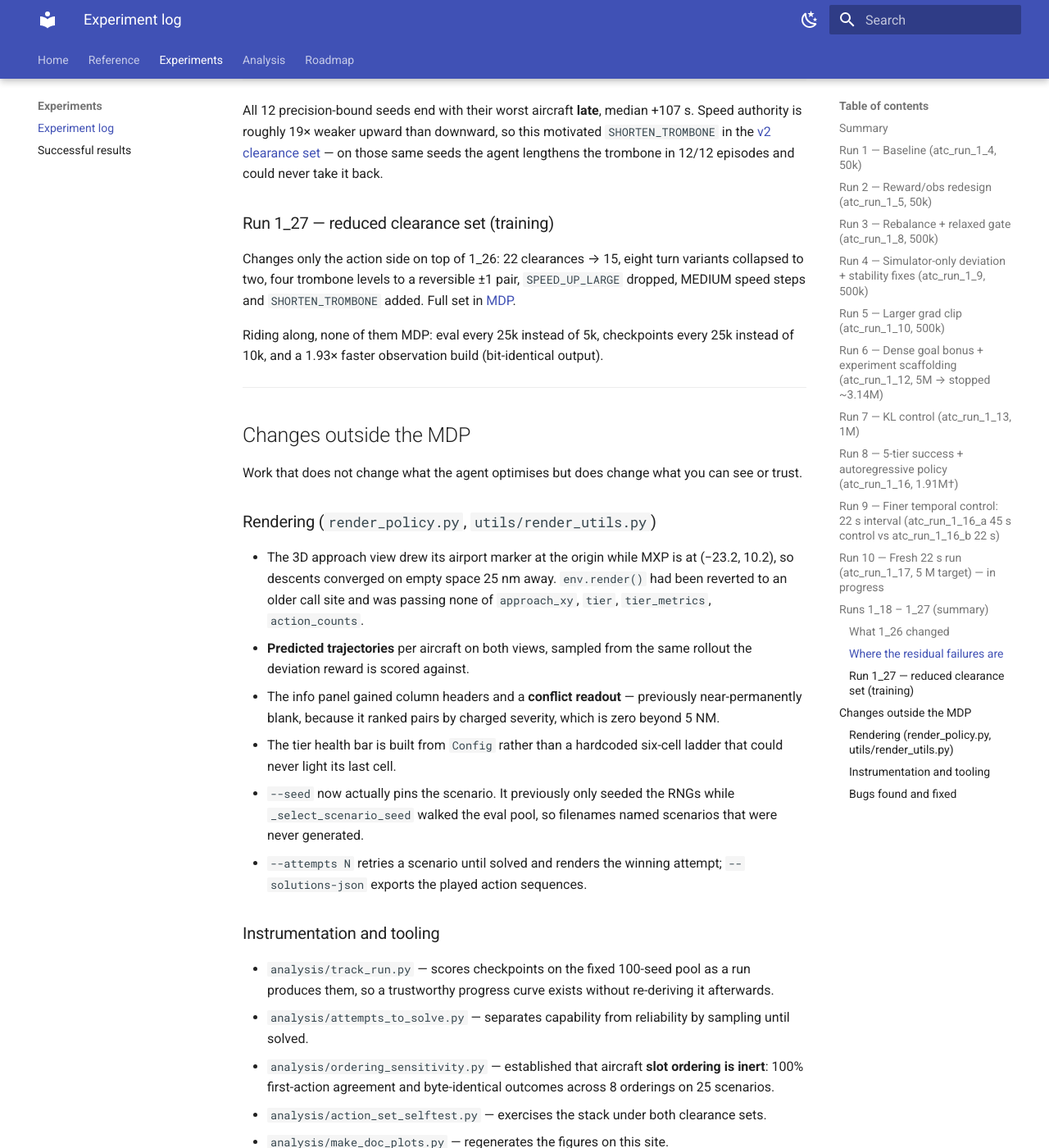
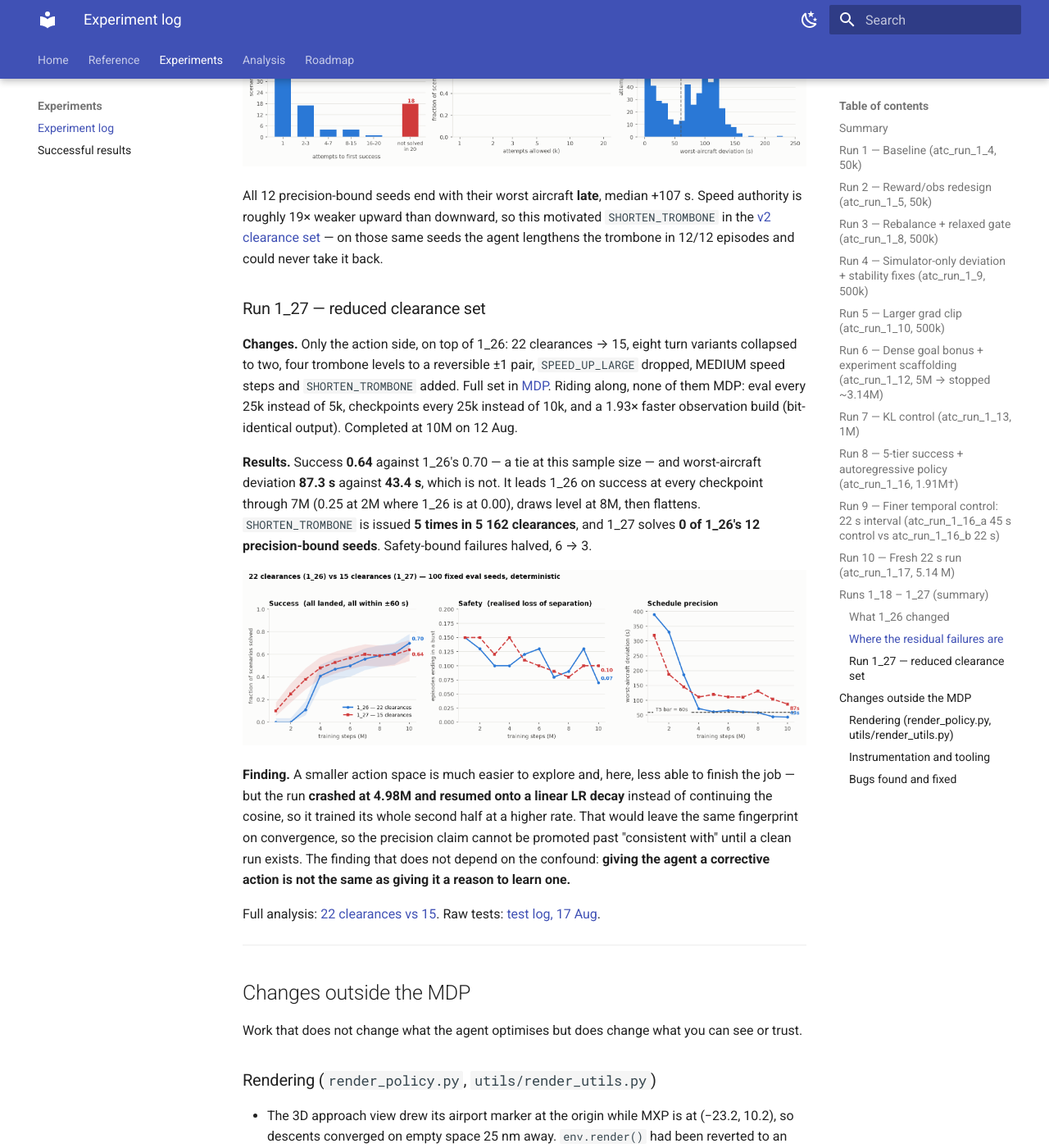
Before and after one commit to leander-grech/tada-single-agent-docs, an MkDocs documentation site: the page built from docs/experiments.md, in a window 1280 px wide and 1400 px high, scrolled down 14254 px. Shown: the whole window at 82% size. Built offline with MkDocs 1.6.1 and Material for MkDocs 9.7.7, drawn with Linux system fonts in a browser that asks for light colours; some of the changed text lies outside the part shown.

Commit message:
Close out runs 10 and 1_27 in the experiment log
Run 10 (atc_run_1_17) still carried a six-week-old "no results yet" placeholder.
It ran to 5.14M and finished at eval/mean_reward -37.2 against Run 8's +3.5 —
the 22 s action interval was tested cleanly, lost, and was reverted; every run
from 1_18 onward is back on 45 s.

Run 1_27's entry was still written as a forecast. Replaced with Changes /
Results / Finding, the overlaid training curve, and the confound.

Co-Authored-By: Claude Opus 5 <noreply@anthropic.com>
Claude-Session: https://claude.ai/code/session_012tziogGfyKpujb7tnwBAZt

```diff
--- a/docs/experiments.md
+++ b/docs/experiments.md
@@ -43,7 +43,7 @@ The `atc_run_1_N` suffix increments each launch; the relevant ones are noted per
 | 8 | `atc_run_1_16` | →7.1M† | **5-tier success** + autoregressive policy + per-scenario horizon + DOF action cost | **50% success peak** (@5.7M), ~30% plateau | worst-aircraft dev → **99 s** (ceiling broken); oscillates, not monotone |
 | 9a | `atc_run_1_16_a` | 2→4M | 45 s **control** (Run 8 ckpt @2M continued) | ~40% peak, then drifts | reproduces Run 8 plateau/oscillation |
 | 9b | `atc_run_1_16_b` | 2→4M | **½ interval 45→22 s** + warm-restart LR (`--initial-lr 1e-4`) | best per-AC dev (worst 99 s, tier1 0.98) but **regresses to ~0–10%** | 22 s transfer mid-run destabilising; inconclusive |
-| 10 | `atc_run_1_17` | 5M (running) | **fresh** 22 s run (clean interval test) | — *(early training)* | results pending |
+| 10 | `atc_run_1_17` | 5.14M | **fresh** 22 s run (clean interval test) | **−37.2** | 22 s **lost**; every run from `1_18` is back on 45 s |
 
 † Run 6 targeted 5M but was stopped at ~3.14M. `atc_run_1_11` (the launch that introduced
 the goal bonus + experiment-dir scaffolding) aborted at ~2k steps and was relaunched as run 6.
@@ -51,7 +51,7 @@ the goal bonus + experiment-dir scaffolding) aborted at ~2k steps and was relaun
 Run 8 replaces that gate with a 5-tier system; extended in-place to ~7.1M it reaches a **50% success
 peak** (~30% plateau) with the worst-aircraft deviation down to ~99 s. Runs 9a/9b spin off its 2M
 checkpoint to test the halved 22 s interval against a 45 s control; Run 10 (`atc_run_1_17`) is a
-fresh 22 s run still in early training.
+fresh 22 s run, which settled it — the halved interval lost and was reverted.
 
 ---
 
@@ -354,13 +354,20 @@ training. The per-aircraft deviation gain is real but did not hold. The interval
 
 ---
 
-## Run 10 — Fresh 22 s run (`atc_run_1_17`, 5 M target) — *in progress* { #run-10 }
+## Run 10 — Fresh 22 s run (`atc_run_1_17`, 5.14 M) { #run-10 }
 
-!!! warning "Early training — no results yet"
-    A fresh, from-scratch run on the 22 s regime (no warm restart), launched with a 5 M-step target
-    to give a clean read on finer temporal control. At the time of writing it is only ~12 k steps
-    in, so there are **no eval results to report** — this entry is a placeholder to fill once it has
-    trained. The doubled per-episode env-steps make this the most compute-heavy run so far.
+A fresh, from-scratch run on the 22 s regime (no warm restart), to give a clean read on finer
+temporal control after Run 9's warm-restart result was confounded by the mid-run regime change.
+Every step-count constant encoding an absolute duration was doubled in tandem.
+
+**Results.** Ran to 5.14 M steps. Final `eval/mean_reward` **−37.2**, against Run 8's **+3.5** on
+the same 45 s-trained lineage. The doubled per-episode env-steps also made it the most
+compute-heavy run to that date, for no return.
+
+**Finding — the 22 s interval was tested cleanly and lost.** It was reverted; every run from
+`1_18` onward is back on **45 s**, and `TIME_BETWEEN_ACTIONS` has not moved since. Acting twice as
+often did not buy finer control, it just doubled the credit-assignment horizon. The reference
+values on [MDP](mdp.md#episode-length) and [Training](training.md) are the 45 s ones.
 
 ---
 
@@ -433,14 +440,31 @@ authority is roughly 19× weaker upward than downward, so this motivated `SHORTE
 the [v2 clearance set](mdp.md#action-set-versions) — on those same
 seeds the agent lengthens the trombone in 12/12 episodes and could never take it back.
 
-### Run 1_27 — reduced clearance set (training)
+### Run 1_27 — reduced clearance set { #run-1_27 }
 
-Changes only the action side on top of 1_26: 22 clearances → 15, eight turn variants collapsed
-to two, four trombone levels to a reversible ±1 pair, `SPEED_UP_LARGE` dropped, MEDIUM speed
-steps and `SHORTEN_TROMBONE` added. Full set in [MDP](mdp.md#v2-clearances).
+**Changes.** Only the action side, on top of 1_26: 22 clearances → 15, eight turn variants
+collapsed to two, four trombone levels to a reversible ±1 pair, `SPEED_UP_LARGE` dropped, MEDIUM
+speed steps and `SHORTEN_TROMBONE` added. Full set in [MDP](mdp.md#v2-clearances). Riding along,
+none of them MDP: eval every 25k instead of 5k, checkpoints every 25k instead of 10k, and a
+1.93× faster observation build (bit-identical output). Completed at 10M on 12 Aug.
 
-Riding along, none of them MDP: eval every 25k instead of 5k, checkpoints every 25k instead of
-10k, and a 1.93× faster observation build (bit-identical output).
+**Results.** Success **0.64** against 1_26's 0.70 — a tie at this sample size — and
+worst-aircraft deviation **87.3 s** against **43.4 s**, which is not. It leads 1_26 on success at
+every checkpoint through 7M (0.25 at 2M where 1_26 is at 0.00), draws level at 8M, then flattens.
+`SHORTEN_TROMBONE` is issued **5 times in 5 162 clearances**, and 1_27 solves **0 of 1_26's 12
+precision-bound seeds**. Safety-bound failures halved, 6 → 3.
+
+![Runs 1_26 and 1_27 on the same 100 fixed eval seeds](assets/1_26_vs_1_27_training_curve.png)
+
+**Finding.** A smaller action space is much easier to explore and, here, less able to finish the
+job — but the run **crashed at 4.98M and resumed onto a linear LR decay** instead of continuing
+the cosine, so it trained its whole second half at a higher rate. That would leave the same
+fingerprint on convergence, so the precision claim cannot be promoted past "consistent with"
+until a clean run exists. The finding that does not depend on the confound: **giving the agent a
+corrective action is not the same as giving it a reason to learn one.**
+
+Full analysis: [22 clearances vs 15](analysis_v1_v2.md). Raw tests:
+[test log, 17 Aug](analysis_log.md#t-1_27-bands).
 
 ---
 
```
Also changed, not shown: docs/mdp.md (+1 -1 lines).
